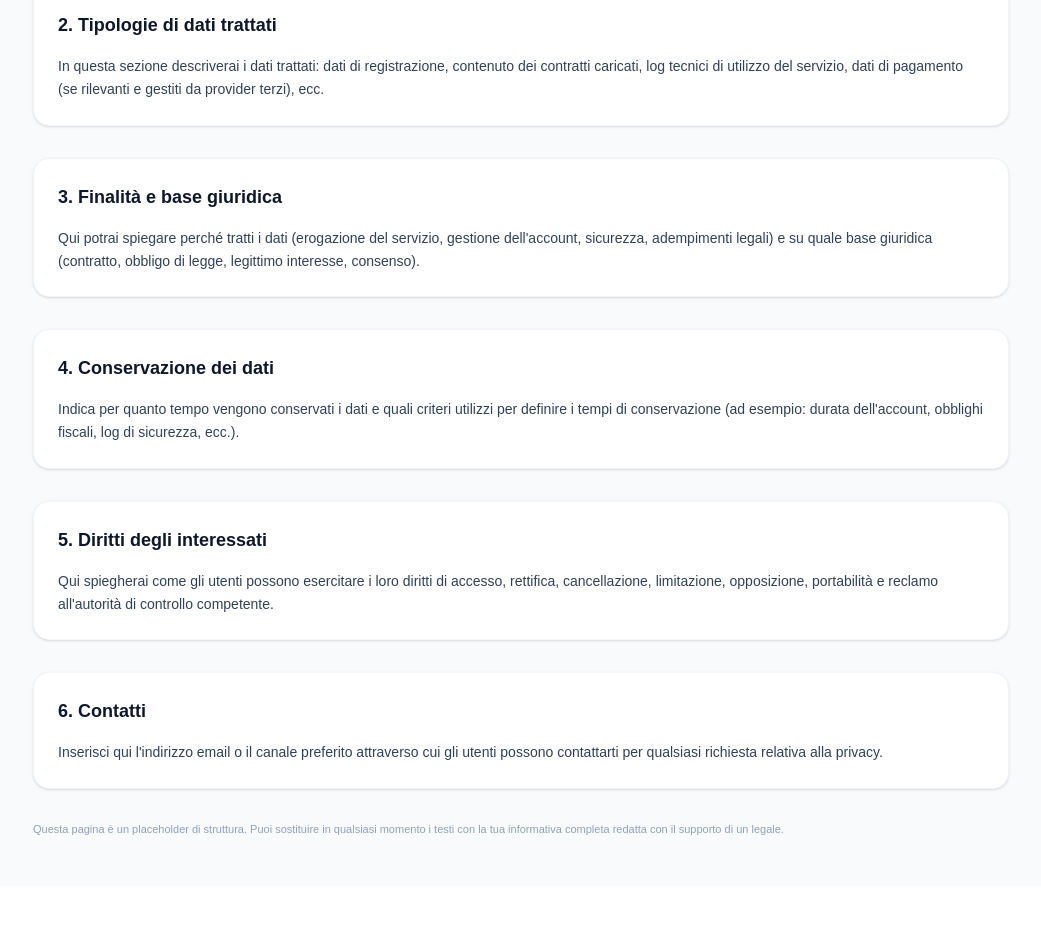
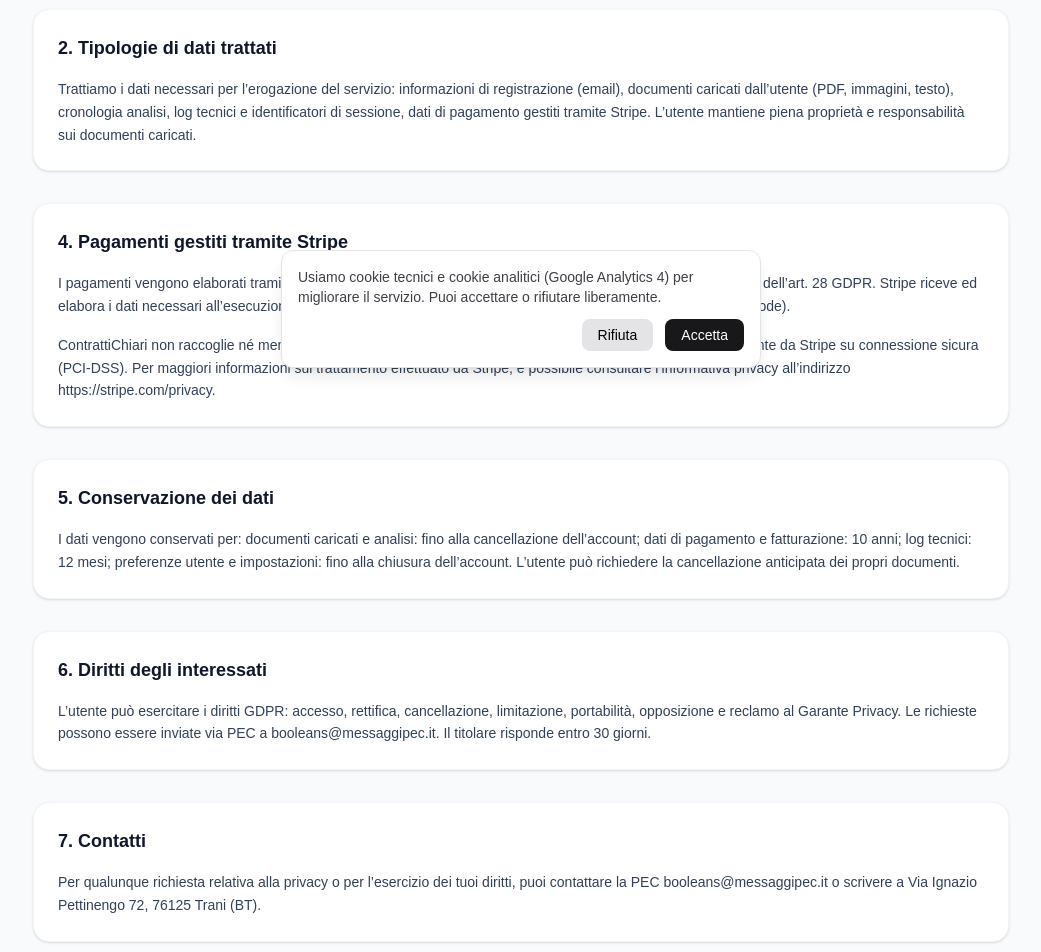
Before and after one commit to vinsensei/contrattichiari, a Next.js app: page /privacy in a window 1280 px wide. Shown: the part 416-1368 px from the top of the page, without its empty margins (119-1160 px from the left). Before the commit the page ends 1302 px from the top, so only its background shows below. Built offline with nearby package versions, Linux system fonts and the light colour scheme; no server answers.

Commit message:
gdpr compliant

```diff
--- a/src/app/analysis/[id]/page.tsx
+++ b/src/app/analysis/[id]/page.tsx
@@ -3,7 +3,6 @@
 import { useEffect, useState } from 'react';
 import { useParams, useRouter } from 'next/navigation';
 import { supabaseBrowser } from '@/lib/supabaseClient';
-import type { Metadata } from "next";
 
 type ClausolaCritica = {
   titolo: string;
@@ -47,15 +46,6 @@ type AnalysisRow = {
   source: string | null;
   is_full_unlocked: boolean | null;
   user_id: string | null;
-};
-
-
-
-export const metadata: Metadata = {
-  robots: {
-    index: false,
-    follow: false,
-  },
 };
 
 export default function AnalysisDetailPage() {
--- a/src/app/dashboard/account/page.tsx
+++ b/src/app/dashboard/account/page.tsx
@@ -5,14 +5,6 @@ import { useRouter } from "next/navigation";
 import { supabaseBrowser } from "@/lib/supabaseClient";
 import HeaderPrivate from "@/components/HeaderPrivate";
 import Link from "next/link";
-import type { Metadata } from "next";
-
-export const metadata: Metadata = {
-  robots: {
-    index: false,
-    follow: false,
-  },
-};
 
 export default function AccountPage() {
   const supabase = supabaseBrowser();
--- a/src/app/dashboard/analyses/page.tsx
+++ b/src/app/dashboard/analyses/page.tsx
@@ -5,7 +5,6 @@ import { useRouter } from "next/navigation";
 import { supabaseBrowser } from "@/lib/supabaseClient";
 import HeaderPrivate from "@/components/HeaderPrivate";
 import Link from "next/link";
-import type { Metadata } from "next";
 
 type ContractAnalysisRow = {
   id: string;
@@ -20,14 +19,6 @@ type ContractAnalysisRow = {
     [key: string]: any;
   } | null;
 };
-
-export const metadata: Metadata = {
-  robots: {
-    index: false,
-    follow: false,
-  },
-};
-
 
 export default function AnalysesListPage() {
   const supabase = supabaseBrowser();
--- a/src/app/dashboard/page.tsx
+++ b/src/app/dashboard/page.tsx
@@ -7,7 +7,6 @@ import Link from "next/link";
 import ContractUploadForm from "@/components/ContractUploadForm";
 import HeaderPrivate from "@/components/HeaderPrivate";
 import { gaEvent } from "@/lib/gtag";
-import type { Metadata } from "next";
 
 type ContractAnalysisRow = {
   id: string;
@@ -19,13 +18,6 @@ type ContractAnalysisRow = {
     motivazione_rischio?: string | null;
     [key: string]: any;
   } | null;
-};
-
-export const metadata: Metadata = {
-  robots: {
-    index: false,
-    follow: false,
-  },
 };
 
 
--- a/src/app/layout.tsx
+++ b/src/app/layout.tsx
@@ -4,6 +4,7 @@ import "./globals.css";
 import Script from "next/script";
 import { GA4_ID } from "@/lib/gtag";
 import AnalyticsProvider from "@/components/AnalyticsProvider";
+import CookieBanner from "@/components/CookieBanner";
 
 const geistSans = Geist({
   variable: "--font-geist-sans",
@@ -72,10 +73,9 @@ export default function RootLayout({
           </>
         )}
       </head>
-      <body
-        className={`${geistSans.variable} ${geistMono.variable} antialiased`}
-      >
+      <body className={`${geistSans.variable} ${geistMono.variable} antialiased`}>
         {children}
+        <CookieBanner />
         <AnalyticsProvider />
       </body>
     </html>
--- a/src/app/pricing/page.tsx
+++ b/src/app/pricing/page.tsx
@@ -4,12 +4,7 @@ import { useEffect, useState } from "react";
 import { useRouter } from "next/navigation";
 import { supabaseBrowser } from "@/lib/supabaseClient";
 import { gaEvent } from "@/lib/gtag";
-import type { Metadata } from "next";
 
-export const metadata: Metadata = {
-  title: "Prezzi – Contratti Chiari",
-  description: "Scegli il piano più adatto per analizzare i tuoi contratti.",
-};
 
 export default function PricingPage() {
   const supabase = supabaseBrowser();
--- a/src/app/privacy/page.tsx
+++ b/src/app/privacy/page.tsx
@@ -1,12 +1,10 @@
-
-
 import type { Metadata } from "next";
 import HeaderPublic from "@/components/HeaderPublic";
 
 export const metadata: Metadata = {
-  title: "Privacy policy – ContrattoChiaro",
+  title: "Privacy policy – Contratti Chiari",
   description:
-    "Informativa sulla privacy di ContrattoChiaro: come trattiamo i tuoi dati personali quando utilizzi il servizio.",
+    "Informativa sulla privacy di Contratti Chiari: come trattiamo i tuoi dati personali quando utilizzi il servizio.",
 };
 
 export default function PrivacyPage() {
@@ -23,7 +21,7 @@ export default function PrivacyPage() {
             Privacy policy
           </h1>
           <p className="text-sm text-slate-600 max-w-2xl">
-            Questa pagina descrive in modo semplice come ContrattoChiaro tratta
+            Questa pagina descrive in modo semplice come Contratti Chiari tratta
             i tuoi dati personali quando ti registri, carichi un contratto o utilizzi
             il servizio.
           </p>
@@ -34,8 +32,7 @@ export default function PrivacyPage() {
             1. Titolare del trattamento
           </h2>
           <p className="text-sm text-slate-700 leading-relaxed">
-            Qui potrai inserire i dati del titolare del trattamento (nome o ragione sociale,
-            indirizzo, contatti). Per ora questo è un testo segnaposto.
+            Il titolare del trattamento è Booleans, ditta individuale (P.IVA 03380210793), con sede in Via Ignazio Pettinengo 72, 00159 Roma (RM). PEC: booleans@messaggipec.it. Il titolare garantisce che il trattamento dei dati avviene nel rispetto del GDPR e della normativa italiana vigente.
           </p>
         </section>
 
@@ -44,59 +41,54 @@ export default function PrivacyPage() {
             2. Tipologie di dati trattati
           </h2>
           <p className="text-sm text-slate-700 leading-relaxed">
-            In questa sezione descriverai i dati trattati: dati di registrazione,
-            contenuto dei contratti caricati, log tecnici di utilizzo del servizio,
-            dati di pagamento (se rilevanti e gestiti da provider terzi), ecc.
+            Trattiamo i dati necessari per l’erogazione del servizio: informazioni di registrazione (email), documenti caricati dall’utente (PDF, immagini, testo), cronologia analisi, log tecnici e identificatori di sessione, dati di pagamento gestiti tramite Stripe. L’utente mantiene piena proprietà e responsabilità sui documenti caricati.
           </p>
         </section>
 
         <section className="bg-white rounded-2xl shadow-sm border border-slate-100 p-6 space-y-4">
           <h2 className="text-lg font-semibold text-slate-900">
-            3. Finalità e base giuridica
+            4. Pagamenti gestiti tramite Stripe
           </h2>
           <p className="text-sm text-slate-700 leading-relaxed">
-            Qui potrai spiegare perché tratti i dati (erogazione del servizio,
-            gestione dell&apos;account, sicurezza, adempimenti legali) e su quale base giuridica
-            (contratto, obbligo di legge, legittimo interesse, consenso).
+            I pagamenti vengono elaborati tramite Stripe, Inc., che agisce come responsabile
+            esterno del trattamento ai sensi dell’art. 28 GDPR. Stripe riceve ed elabora i
+            dati necessari all’esecuzione del pagamento (dati della carta, indirizzo di
+            fatturazione, identificatori antifrode).
+          </p>
+          <p className="text-sm text-slate-700 leading-relaxed">
+            ContrattiChiari non raccoglie né memorizza i dati della carta di credito: tali
+            informazioni sono trattate esclusivamente da Stripe su connessione sicura (PCI-DSS).
+            Per maggiori informazioni sul trattamento effettuato da Stripe, è possibile consultare
+            l’informativa privacy all’indirizzo https://stripe.com/privacy.
           </p>
         </section>
 
         <section className="bg-white rounded-2xl shadow-sm border border-slate-100 p-6 space-y-4">
           <h2 className="text-lg font-semibold text-slate-900">
-            4. Conservazione dei dati
+            5. Conservazione dei dati
           </h2>
           <p className="text-sm text-slate-700 leading-relaxed">
-            Indica per quanto tempo vengono conservati i dati e quali criteri utilizzi
-            per definire i tempi di conservazione (ad esempio: durata dell&apos;account,
-            obblighi fiscali, log di sicurezza, ecc.).
+            I dati vengono conservati per: documenti caricati e analisi: fino alla cancellazione dell’account; dati di pagamento e fatturazione: 10 anni; log tecnici: 12 mesi; preferenze utente e impostazioni: fino alla chiusura dell’account. L’utente può richiedere la cancellazione anticipata dei propri documenti.
           </p>
         </section>
 
         <section className="bg-white rounded-2xl shadow-sm border border-slate-100 p-6 space-y-4">
           <h2 className="text-lg font-semibold text-slate-900">
-            5. Diritti degli interessati
+            6. Diritti degli interessati
           </h2>
           <p className="text-sm text-slate-700 leading-relaxed">
-            Qui spiegherai come gli utenti possono esercitare i loro diritti di accesso,
-            rettifica, cancellazione, limitazione, opposizione, portabilità e reclamo
-            all&apos;autorità di controllo competente.
+            L’utente può esercitare i diritti GDPR: accesso, rettifica, cancellazione, limitazione, portabilità, opposizione e reclamo al Garante Privacy. Le richieste possono essere inviate via PEC a booleans@messaggipec.it. Il titolare risponde entro 30 giorni.
           </p>
         </section>
 
         <section className="bg-white rounded-2xl shadow-sm border border-slate-100 p-6 space-y-4">
           <h2 className="text-lg font-semibold text-slate-900">
-            6. Contatti
+            7. Contatti
           </h2>
           <p className="text-sm text-slate-700 leading-relaxed">
-            Inserisci qui l&apos;indirizzo email o il canale preferito attraverso cui gli utenti
-            possono contattarti per qualsiasi richiesta relativa alla privacy.
+            Per qualunque richiesta relativa alla privacy o per l’esercizio dei tuoi diritti, puoi contattare la PEC booleans@messaggipec.it o scrivere a Via Ignazio Pettinengo 72, 76125 Trani (BT).
           </p>
         </section>
-
-        <p className="text-[11px] text-slate-400">
-          Questa pagina è un placeholder di struttura. Puoi sostituire in qualsiasi momento
-          i testi con la tua informativa completa redatta con il supporto di un legale.
-        </p>
       </main>
     </div>
   );
--- a/src/app/termini/page.tsx
+++ b/src/app/termini/page.tsx
@@ -1,12 +1,10 @@
-
-
 import type { Metadata } from "next";
 import HeaderPublic from "@/components/HeaderPublic";
 
 export const metadata: Metadata = {
-  title: "Termini e condizioni – ContrattoChiaro",
+  title: "Termini e condizioni – Contratti Chiari",
   description:
-    "Termini e condizioni di ContrattoChiaro: come trattiamo i tuoi dati personali quando utilizzi il servizio.",
+    "Termini e condizioni di Contratti Chiari: come trattiamo i tuoi dati personali quando utilizzi il servizio.",
 };
 
 export default function TerminiPage() {
@@ -23,7 +21,7 @@ export default function TerminiPage() {
             Termini e condizioni
           </h1>
           <p className="text-sm text-slate-600 max-w-2xl">
-            Questa pagina descrive in modo semplice come ContrattoChiaro tratta
+            Questa pagina descrive in modo semplice come Contratti Chiari tratta
             i tuoi dati personali quando ti registri, carichi un contratto o utilizzi
             il servizio.
           </p>
@@ -34,8 +32,7 @@ export default function TerminiPage() {
             1. Titolare del trattamento
           </h2>
           <p className="text-sm text-slate-700 leading-relaxed">
-            Qui potrai inserire i dati del titolare del trattamento (nome o ragione sociale,
-            indirizzo, contatti). Per ora questo è un testo segnaposto.
+            Booleans, ditta individuale (P.IVA 03380210793), con sede in Via Ignazio Pettinengo 72, 00159 Roma (RM), è il titolare del servizio “ContrattiChiari” e del trattamento dei dati personali degli utenti. PEC: booleans@messaggipec.it. Il titolare è responsabile dell’erogazione del servizio di analisi assistita dei contratti e della tutela delle informazioni fornite dagli utenti.
           </p>
         </section>
 
@@ -44,59 +41,64 @@ export default function TerminiPage() {
             2. Tipologie di dati trattati
           </h2>
           <p className="text-sm text-slate-700 leading-relaxed">
-            In questa sezione descriverai i dati trattati: dati di registrazione,
-            contenuto dei contratti caricati, log tecnici di utilizzo del servizio,
-            dati di pagamento (se rilevanti e gestiti da provider terzi), ecc.
+            Raccogliamo e trattiamo i seguenti dati: (a) dati di registrazione forniti dall’utente (email, nome se inserito); (b) documenti caricati dall’utente, inclusi contratti, immagini e PDF; (c) log tecnici generati automaticamente dal servizio (indirizzo IP parziale, timestamp, errori tecnici, eventi di utilizzo); (d) dati relativi ai pagamenti e agli abbonamenti gestiti tramite provider terzi (Stripe). I documenti caricati restano di proprietà esclusiva dell’utente.
           </p>
         </section>
 
         <section className="bg-white rounded-2xl shadow-sm border border-slate-100 p-6 space-y-4">
           <h2 className="text-lg font-semibold text-slate-900">
-            3. Finalità e base giuridica
+            3. Pagamenti e abbonamenti tramite Stripe
           </h2>
           <p className="text-sm text-slate-700 leading-relaxed">
-            Qui potrai spiegare perché tratti i dati (erogazione del servizio,
-            gestione dell&apos;account, sicurezza, adempimenti legali) e su quale base giuridica
-            (contratto, obbligo di legge, legittimo interesse, consenso).
+            I pagamenti e gli abbonamenti a ContrattiChiari sono gestiti tramite Stripe, Inc.
+            I dati della carta di pagamento non transitano né vengono mai memorizzati sui
+            nostri server. Al momento dell’acquisto l’utente viene reindirizzato all’ambiente
+            sicuro di Stripe, che agisce come responsabile esterno del trattamento ai sensi
+            dell’art. 28 GDPR.
+          </p>
+          <p className="text-sm text-slate-700 leading-relaxed">
+            Stripe potrebbe raccogliere dati relativi al metodo di pagamento, identificatori
+            di sicurezza, indirizzo di fatturazione e informazioni necessarie per prevenire
+            frodi e transazioni non autorizzate. L’utilizzo di Stripe è soggetto ai termini
+            e all’informativa privacy di Stripe, disponibili all’indirizzo https://stripe.com/privacy.
           </p>
         </section>
 
         <section className="bg-white rounded-2xl shadow-sm border border-slate-100 p-6 space-y-4">
           <h2 className="text-lg font-semibold text-slate-900">
-            4. Conservazione dei dati
+            4. Finalità e base giuridica
           </h2>
           <p className="text-sm text-slate-700 leading-relaxed">
-            Indica per quanto tempo vengono conservati i dati e quali criteri utilizzi
-            per definire i tempi di conservazione (ad esempio: durata dell&apos;account,
-            obblighi fiscali, log di sicurezza, ecc.).
+            I dati sono trattati per: (a) erogare il servizio di analisi automatica dei contratti; (b) gestire l’account e l’accesso alle funzionalità; (c) prevenire abusi e garantire sicurezza; (d) adempiere ad obblighi di legge (fiscali, contabili); (e) migliorare la qualità del servizio e dell’AI. La base giuridica è l’esecuzione del contratto (art. 6.1.b GDPR), il legittimo interesse del titolare (art. 6.1.f) e, dove richiesto, l’adempimento di obblighi di legge (art. 6.1.c).
           </p>
         </section>
 
         <section className="bg-white rounded-2xl shadow-sm border border-slate-100 p-6 space-y-4">
           <h2 className="text-lg font-semibold text-slate-900">
-            5. Diritti degli interessati
+            5. Conservazione dei dati
           </h2>
           <p className="text-sm text-slate-700 leading-relaxed">
-            Qui spiegherai come gli utenti possono esercitare i loro diritti di accesso,
-            rettifica, cancellazione, limitazione, opposizione, portabilità e reclamo
-            all&apos;autorità di controllo competente.
+            Conserviamo i dati per il tempo strettamente necessario: (a) documenti caricati e analisi: fino alla cancellazione dell’account o su richiesta dell’utente; (b) dati di fatturazione: 10 anni per obblighi fiscali; (c) log di sicurezza: 12 mesi; (d) cronologia analisi: fino alla chiusura dell’account o richiesta di cancellazione. Alla cessazione del rapporto, i dati vengono cancellati o anonimizzati.
           </p>
         </section>
 
         <section className="bg-white rounded-2xl shadow-sm border border-slate-100 p-6 space-y-4">
           <h2 className="text-lg font-semibold text-slate-900">
-            6. Contatti
+            6. Diritti degli interessati
           </h2>
           <p className="text-sm text-slate-700 leading-relaxed">
-            Inserisci qui l&apos;indirizzo email o il canale preferito attraverso cui gli utenti
-            possono contattarti per qualsiasi richiesta relativa alla privacy.
+            L’utente può esercitare in qualsiasi momento i diritti previsti dagli artt. 15–22 GDPR: accesso, rettifica, cancellazione, limitazione, portabilità, opposizione, revoca del consenso (dove applicabile) e reclamo al Garante per la Protezione dei Dati Personali. Il titolare risponde entro 30 giorni dalla richiesta.
           </p>
         </section>
 
-        <p className="text-[11px] text-slate-400">
-          Questa pagina è un placeholder di struttura. Puoi sostituire in qualsiasi momento
-          i testi con la tua informativa completa redatta con il supporto di un legale.
-        </p>
+        <section className="bg-white rounded-2xl shadow-sm border border-slate-100 p-6 space-y-4">
+          <h2 className="text-lg font-semibold text-slate-900">
+            7. Contatti
+          </h2>
+          <p className="text-sm text-slate-700 leading-relaxed">
+            Per domande sui presenti Termini o per esercitare i tuoi diritti, puoi contattare: booleans@messaggipec.it (PEC) o l’indirizzo postale Via Ignazio Pettinengo 72, 76125 Trani (BT).
+          </p>
+        </section>
       </main>
     </div>
   );
--- /dev/null
+++ b/src/components/CookieBanner.tsx
@@ -0,0 +1,48 @@
+"use client";
+
+import { useEffect, useState } from "react";
+
+export default function CookieBanner() {
+  const [visible, setVisible] = useState(false);
+
+  useEffect(() => {
+    const consent = localStorage.getItem("cookie-consent");
+    if (!consent) setVisible(true);
+  }, []);
+
+  function accept() {
+    localStorage.setItem("cookie-consent", "granted");
+    setVisible(false);
+    window.location.reload(); // ricarica per attivare GA4
+  }
+
+  function reject() {
+    localStorage.setItem("cookie-consent", "denied");
+    setVisible(false);
+  }
+
+  if (!visible) return null;
+
+  return (
+    <div className="fixed bottom-4 left-1/2 -translate-x-1/2 w-[90%] md:w-[480px] bg-white border border-zinc-200 shadow-lg rounded-xl p-4 z-50">
+      <p className="text-sm text-zinc-700 mb-3">
+        Usiamo cookie tecnici e cookie analitici (Google Analytics 4) per
+        migliorare il servizio. Puoi accettare o rifiutare liberamente.
+      </p>
+      <div className="flex gap-3 justify-end">
+        <button
+          onClick={reject}
+          className="px-4 py-1.5 text-sm bg-zinc-200 text-black rounded-lg hover:bg-zinc-300"
+        >
+          Rifiuta
+        </button>
+        <button
+          onClick={accept}
+          className="px-4 py-1.5 text-sm bg-zinc-900 text-white rounded-lg hover:bg-zinc-800"
+        >
+          Accetta
+        </button>
+      </div>
+    </div>
+  );
+}
```
